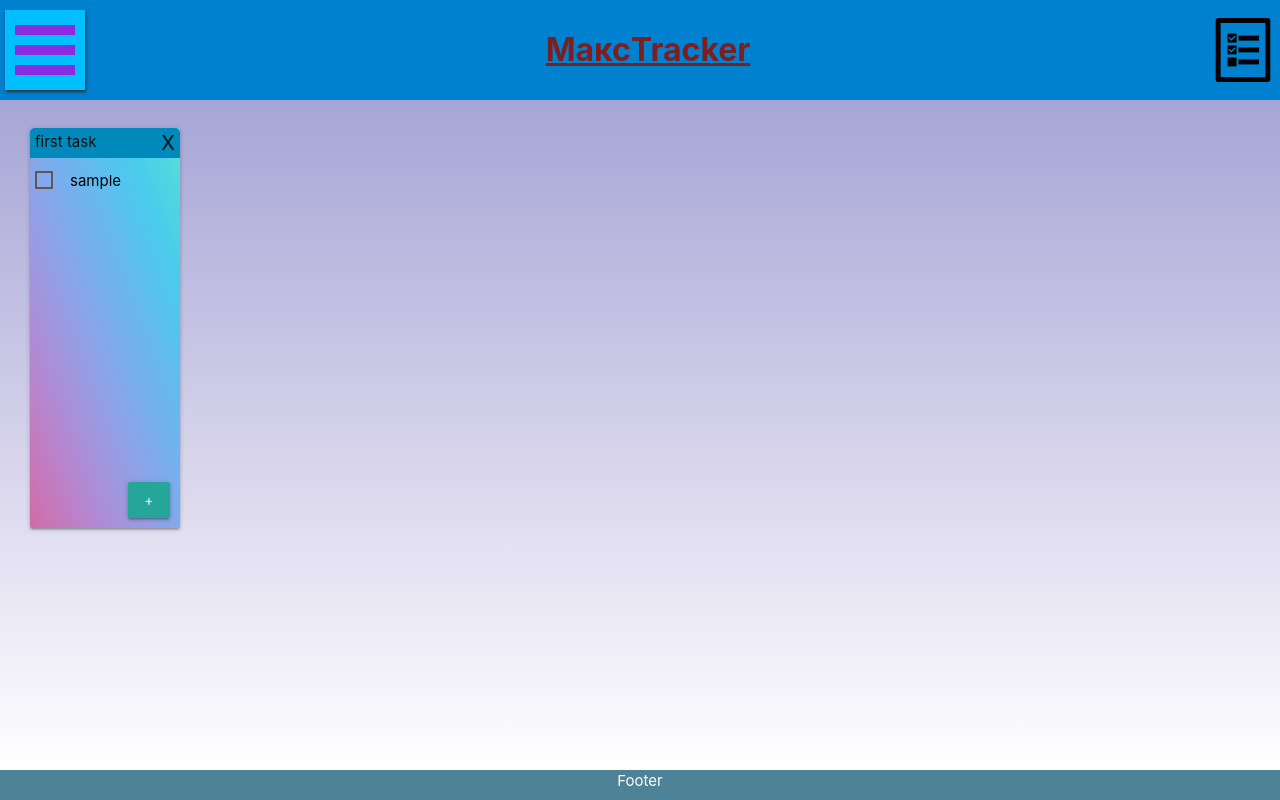
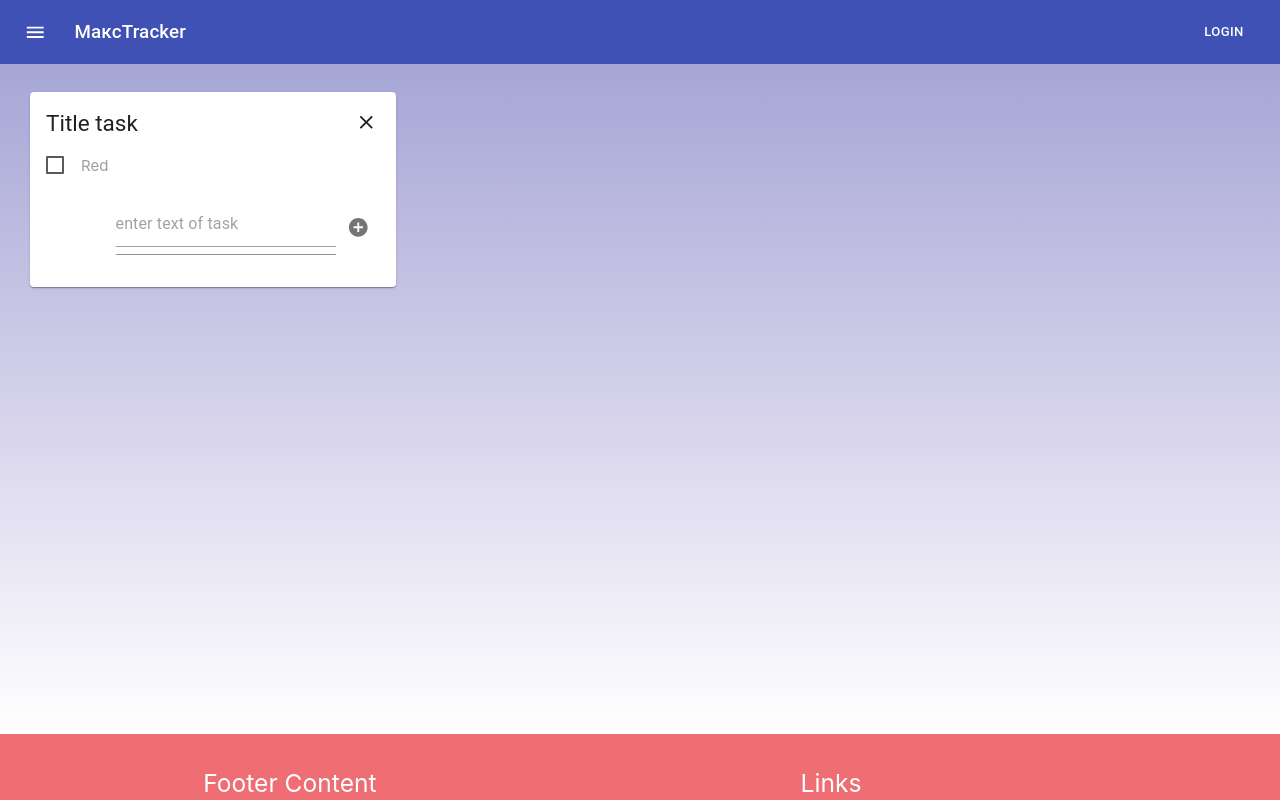
Before and after one commit to Ehot93/tt, a React (Create React App) app: page / in a window 1280 px wide. Shown: the top 800 px of the page. Built offline with nearby package versions, Linux system fonts and the light colour scheme.

Commit message:
add material ui, update card

```diff
--- a/package.json
+++ b/package.json
@@ -3,6 +3,8 @@
   "version": "0.1.0",
   "private": true,
   "dependencies": {
+    "@material-ui/core": "^4.12.3",
+    "@material-ui/icons": "^4.11.2",
     "@testing-library/jest-dom": "^5.14.1",
     "@testing-library/react": "^11.2.7",
     "@testing-library/user-event": "^12.8.3",
--- a/src/components/Card/index.jsx
+++ b/src/components/Card/index.jsx
@@ -1,59 +1,63 @@
-import React from 'react';
+import React, {useState} from 'react';
+import {Card, Typography, CardContent, CardActions, IconButton, Box, Input} from "@material-ui/core";
+import CloseIcon from '@material-ui/icons/Close';
+import AddCircleIcon from '@material-ui/icons/AddCircle';
 import './style.scss';
 
-class Card extends React.Component {
-    // qwe: ()=>{
-    //     console.log("=",this.state.taskStatus);
-    // }
-    constructor(props){
-        super(props);
-        this.state = {taskStatus: false};
-        this.handleChange = this.handleChange.bind(this);
-    }
+const handleClick = (e) => {
+    // var val = this.state;
+    // console.log(val);
+    // this.state.taskText
+    return(
+        <Box className={"card__box"}>
+            <Typography variant="h5" component="h2">
+                Title task
+            </Typography>
+            <IconButton edge="start" color="inherit" aria-label="close" size="small">
+                <CloseIcon></CloseIcon>
+            </IconButton>
+        </Box>
+    )
+};
 
-    handleChange(e){
-        this.setState({taskStatus: e.target.checked});
-    }
-    render(){
-        return (
-            <div className="card">
-                <div className="card__header">
-                    <div className="card__header-title">
-                        {this.props.title}
-                    </div>
-                    <div className="card__header-close button">
-                        X
-                    </div>
-                </div>
-                <ul className="card__list">
-                    <li className="card__list-item">
-                        <label>
-                            <input type="checkbox"
-                                // name="temp"
-                                checked={this.state.taskStatus}
-                                onChange={this.handleChange}/>
-                                <span className="card__list-text">
-                                    {this.props.itemText}
-                                    sample
+const temp = ()=>{
+    console.log('temp')
+}
+
+export default function SimpleCard({props, saveToDo}) {
+    const [newTask, setNewTask] = useState('');
+
+    return (
+        <form onChange={event => {event.preventDefault();temp();}}>
+            <Card className={"card"}>
+                <CardContent className={"card__wrapper"}>
+                    <Box className={"card__box"}>
+                        <Typography variant="h5" component="h2">
+                            Title task
+                        </Typography>
+                        <IconButton edge="start" color="inherit" aria-label="close" size="small">
+                            <CloseIcon></CloseIcon>
+                        </IconButton>
+                    </Box>
+                    <Box>
+                        <p>
+                            <label>
+                                <input type="checkbox" />
+                                <span>
+                                    Red
+                                    {/*{props.newTask}*/}
                                 </span>
-                        </label>
-                    </li>
-                </ul>
-                <div className="card__button">
-                    <div className="waves-effect waves-light btn">
-                        +
-                    </div>
-                </div>
-            </div>
-            )
-    }
-};
-export default Card;
-
-// const Card = ({children, className, ...rest}) => {
-//     return (
-//         <div className={cn('card', className)} {...rest}>
-//             {children}
-//         </div>
-//     );
-// };
+                            </label>
+                        </p>
+                    </Box>
+                    <CardActions className={"card__actions"}>
+                        <Input placeholder="enter text of task" onChange={event => setNewTask(event.target.value)} value={newTask}/>
+                        <IconButton size="small" onClick={handleClick}>
+                            <AddCircleIcon></AddCircleIcon>
+                        </IconButton>
+                    </CardActions>
+                </CardContent>
+            </Card>
+        </form>
+    );
+}
--- a/src/components/Card/style.scss
+++ b/src/components/Card/style.scss
@@ -1,61 +1,72 @@
 .card {
-    // background: rgb(181, 207, 205);
-    background-image: linear-gradient(to right top, #d16ba5, #c777b9, #ba83ca, #aa8fd8, #9a9ae1, #89a5e9, #77afee, #68b8ef, #54c3ef, #49cdea, #4fd6e1, #62ded6);
-    // background-image: linear-gradient(to left top, #ffffff, #ddedff, #9ee2fe, #4bd7e1, #00c9a7);
-    width: 150px;
-    height: 400px;
-    border-radius: 5px;
-    box-shadow: 0 0 4px 4px rgba(34, 60, 80, 0.3);
-    position: relative;
+    min-width: 275px;
+    max-width: 30%;
 
-    &__header {
-        height: 30px;
-        // background: rgb(131, 168, 165);
-        background: #0089BA;
-        border-radius: 5px 5px 0 0;
-        display: flex;
-        justify-content: space-between;
-        padding: 0 5px;
-        align-items: center;
-    }
+    &__wrapper {
 
-    &__header-close {
-        cursor: pointer;
-        font-size: 20px;
-    }
-
-    &__list {
-        padding: 10px 16px;
-
-        &-item {
-            transition: 0.3s;
-            border-radius: 3px;
-            padding: 0 5px;
-            &:hover{
-                box-shadow: #ffffff 0 0 5px 5px;
-                transition: 0.3s;
-            }
-            &_done{
-                text-decoration: line-through;
-            }
-        }
-
-        &-text{
-            color: #000;
+        &:last-child{
+            padding-bottom: 10px;
         }
     }
 
-    &__button {
-        position: absolute;
-        bottom: 10px;
-        right: 10px;
-
-        // &_add {
-        //     position: absolute;
-        //     top:50%;
-        //     left:50%;
-        //     transform: translate(-50%,-50%);
-        //     font-size: 32px;
-        // }
+    &__box {
+        display: flex;
+        justify-content: space-between;
+    }
+    &__actions{
+        display: flex;
+        justify-content: flex-end;
+        padding: 0;
     }
 }
+
+//.card {
+//    background-image: linear-gradient(to right top, #d16ba5, #c777b9, #ba83ca, #aa8fd8, #9a9ae1, #89a5e9, #77afee, #68b8ef, #54c3ef, #49cdea, #4fd6e1, #62ded6);
+//    width: 150px;
+//    height: 400px;
+//    border-radius: 5px;
+//    box-shadow: 0 0 4px 4px rgba(34, 60, 80, 0.3);
+//    position: relative;
+//
+//    &__header {
+//        height: 30px;
+//        background: #0089BA;
+//        border-radius: 5px 5px 0 0;
+//        display: flex;
+//        justify-content: space-between;
+//        padding: 0 5px;
+//        align-items: center;
+//    }
+//
+//    &__header-close {
+//        cursor: pointer;
+//        font-size: 20px;
+//    }
+//
+//    &__list {
+//        padding: 10px 16px;
+//
+//        &-item {
+//            transition: 0.3s;
+//            border-radius: 3px;
+//            padding: 0 5px;
+//            &:hover{
+//                box-shadow: #ffffff 0 0 5px 5px;
+//                transition: 0.3s;
+//            }
+//            &_done{
+//                text-decoration: line-through;
+//            }
+//        }
+//
+//        &-text{
+//            color: #000;
+//        }
+//    }
+//
+//    &__button {
+//        position: absolute;
+//        bottom: 10px;
+//        right: 10px;
+//    }
+//}
--- a/src/components/footer/index.jsx
+++ b/src/components/footer/index.jsx
@@ -3,9 +3,35 @@ import './style.scss';
 
 const Footer = () => {
     return (
-        <div className="footer">
-            footer
-        </div>
+        // <div className="footer">
+        //     footer
+        // </div>
+        <footer className="page-footer">
+            <div className="container">
+                <div className="row">
+                    <div className="col l6 s12">
+                        <h5 className="white-text">Footer Content</h5>
+                        <p className="grey-text text-lighten-4">You can use rows and columns here to organize your
+                            footer content.</p>
+                    </div>
+                    <div className="col l4 offset-l2 s12">
+                        <h5 className="white-text">Links</h5>
+                        <ul>
+                            <li><a className="grey-text text-lighten-3" href="#!">Link 1</a></li>
+                            <li><a className="grey-text text-lighten-3" href="#!">Link 2</a></li>
+                            <li><a className="grey-text text-lighten-3" href="#!">Link 3</a></li>
+                            <li><a className="grey-text text-lighten-3" href="#!">Link 4</a></li>
+                        </ul>
+                    </div>
+                </div>
+            </div>
+            <div className="footer-copyright">
+                <div className="container">
+                    © 2021 Copyright Text
+                    <a className="grey-text text-lighten-4 right" href="#!">More Links</a>
+                </div>
+            </div>
+        </footer>
         )
 };
 export default Footer;
--- a/src/components/header/index.jsx
+++ b/src/components/header/index.jsx
@@ -1,20 +1,34 @@
 import React from 'react';
+import { makeStyles } from '@material-ui/core/styles';
+import {AppBar,Toolbar, IconButton, Typography, Button} from "@material-ui/core";
+import MenuIcon from '@material-ui/icons/Menu';
 import './style.scss';
-import Menu from "../menu";
-import Logo from "../../assets/logoTodo.png"
 
-class Header extends React.Component {
-    render() {
+const useStyles = makeStyles((theme) => ({
+    root: {
+        flexGrow: 1,
+    },
+    menuButton: {
+        marginRight: theme.spacing(2),
+    },
+    title: {
+        flexGrow: 1,
+    },
+}));
+
+export default function Header() {
+        const classes = useStyles();
         return (
-            <div className="header">
-                <Menu/>
-                <div className="header__title">
-                    МаксTracker
-                </div>
-                <img className="header__logo" src={Logo}/>
-            </div>
+            <AppBar position="static">
+                <Toolbar>
+                    <IconButton edge="start" className={classes.menuButton} color="inherit" aria-label="menu">
+                        <MenuIcon />
+                    </IconButton>
+                    <Typography variant="h6" className={classes.title}>
+                        МаксTracker
+                    </Typography>
+                    <Button color="inherit">Login</Button>
+                </Toolbar>
+            </AppBar>
         )
-    }
 }
-
-export default Header;
```
Also changed, not shown: 1 other file (tests, documents, lock files or other folders).
